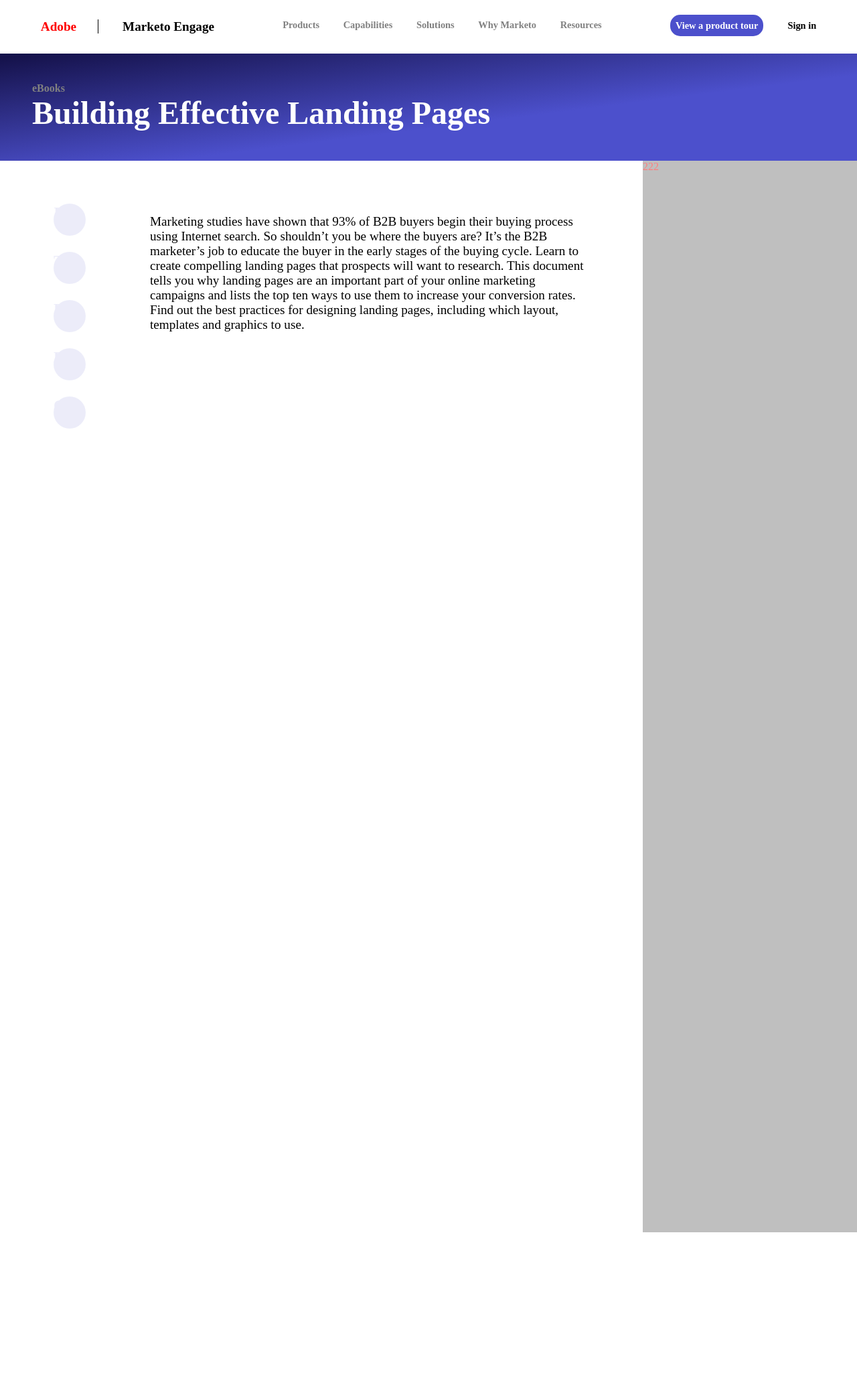
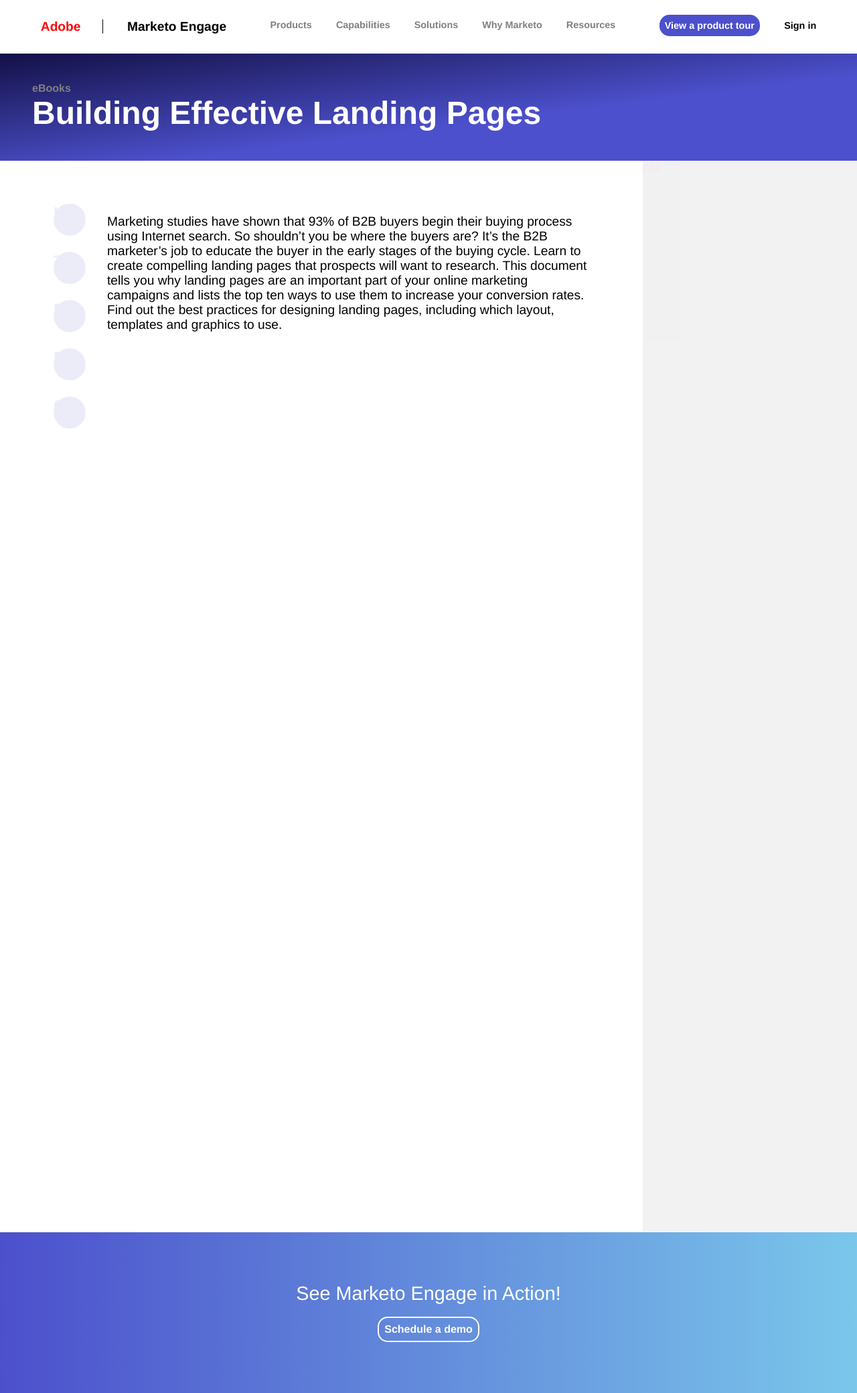
Before and after one commit to GabrielSerna/dev-test, a PHP site: page / in a window 1280 px wide. Shown: the whole page at 67% size. Before the commit the page ends 1840 px from the top, so only its background shows below. Run offline with PHP 8.4, Linux system fonts and the light colour scheme.

Commit message:
05_footer

```diff
--- a/01_test/index.html
+++ b/01_test/index.html
@@ -58,5 +58,11 @@
         </section>
 
     </section>
+
+    <footer class="foot">
+        <span class="last">See Marketo Engage in Action!</span>
+        <br>
+        <a href="" class="link_demo">Schedule a demo</a>
+    </footer>
 </body>
 </html>
--- a/01_test/style.css
+++ b/01_test/style.css
@@ -5,6 +5,7 @@ link da rifare
 
 body {
     margin: 0 0;
+    font-family: adobe-clean,Helvetica,Arial,sans-serif;
 }
 
 .top_bar {
@@ -91,7 +92,7 @@ body {
 
 .section_sx {
     display: inline-block;
-    width: 14rem;
+    width: 10rem;
     padding-top: 2.5rem;
 }
 
@@ -118,9 +119,33 @@ body {
 
 .section_dx {
     display: inline-block;
-    background: gray;opacity: 0.5;
+    background: gray;opacity: 0.1;
     color: red;
     width: 20rem;
     height: 100rem;
+}
 
+.foot {
+    background: linear-gradient(to right, #4c50cc 0,#7ac7eb 100%);
+    height: 15rem;
+    color: white;
+    display: flex;
+    flex-direction: column;
+    justify-content: center;
+    align-items: center;
 }
+
+.last {
+    font-size: 1.8rem;
+    display: inline-block
+}
+
+.link_demo {
+    display: inline-block;
+    text-decoration: none;
+    color: white;
+    padding: 0.5rem;
+    border: 2px solid white;
+    border-radius: 15px;
+    font-weight: bold;
+}
```
